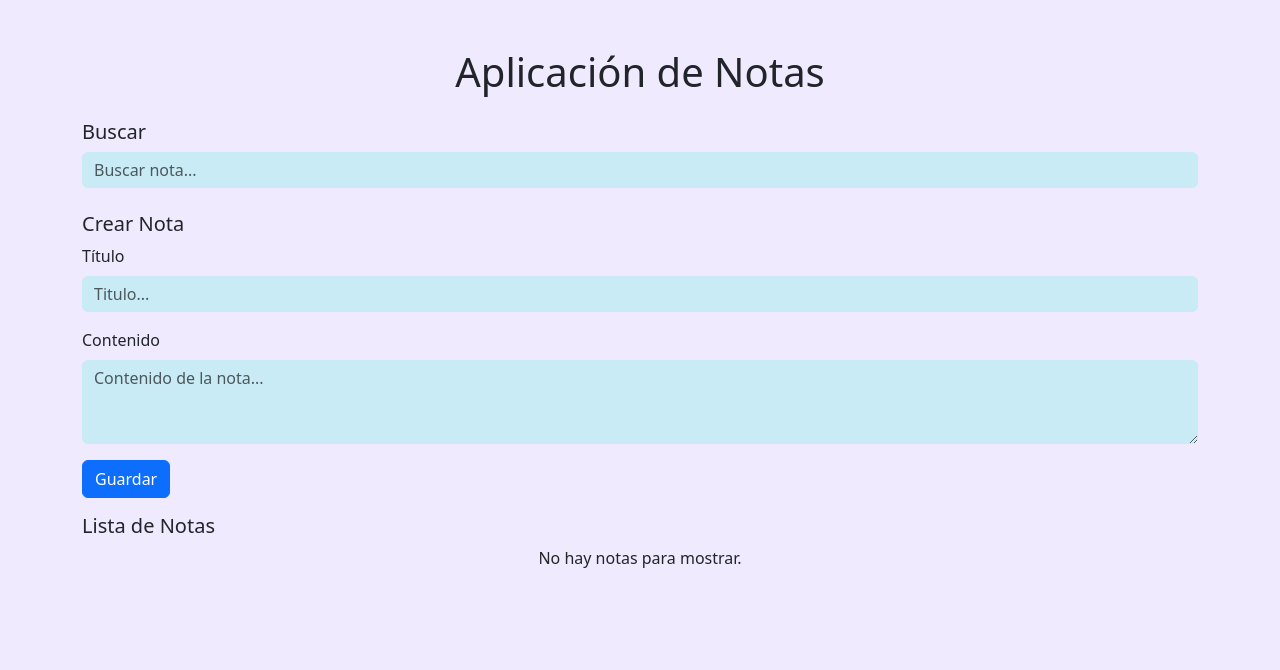
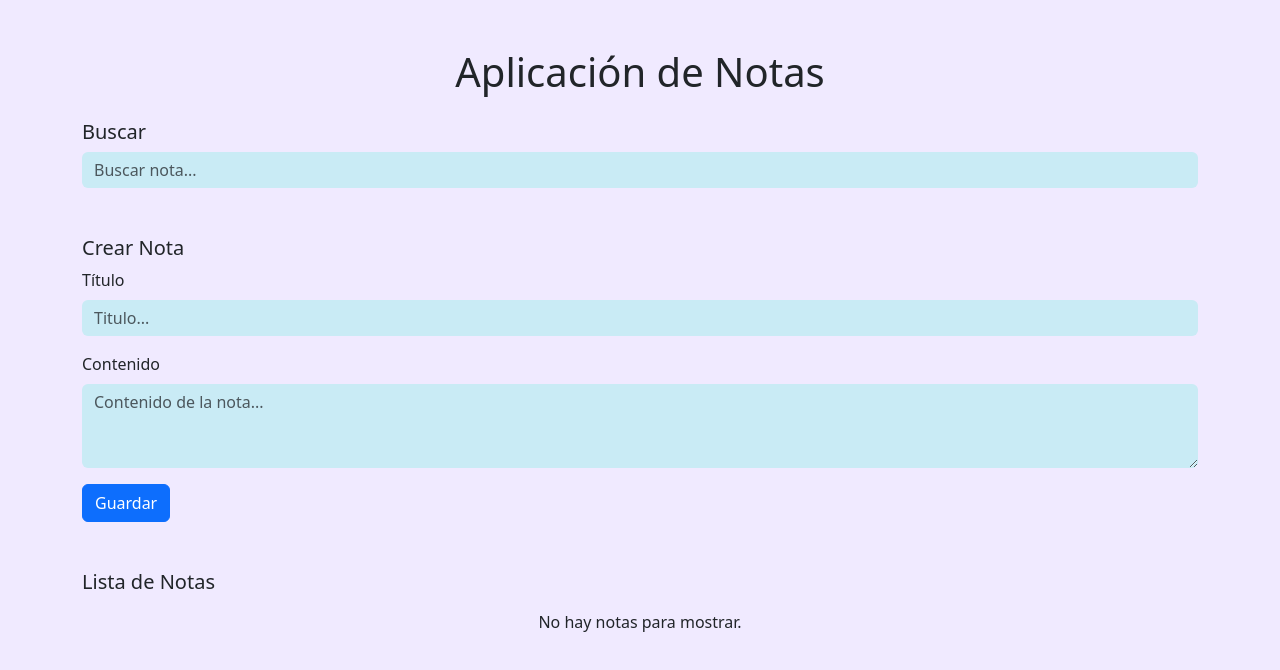
Before and after one commit to LanZ3R-75/Practica-React, a React (Create React App) app in the folder aplicacion-de-notas/: page / in a window 1280 px wide. Shown: the top 670 px of the page. Built offline with nearby package versions, Linux system fonts and the light colour scheme.

Commit message:
aaaaaaaaa

```diff
--- a/aplicacion-de-notas/src/App.js
+++ b/aplicacion-de-notas/src/App.js
@@ -60,7 +60,7 @@ function App() {
   return (
     <div className="container mt-5">
       <h1 className="text-center my-4">Aplicación de Notas</h1>
-      <div className="mb-4">
+      <div className="mb-5">
         <h5 htmlFor="noteTitle" className="form-label">Buscar</h5>
         <input
           type="text"
@@ -74,7 +74,7 @@ function App() {
 
       <NoteEditor onSave={handleSaveNote} onEdit={handleEditNote} editarNota={editarNota}/>
 
-      <h5 htmlFor="noteTitle" className="form-label">Lista de Notas</h5>
+      <h5 htmlFor="noteTitle" className="form-label mt-5 mb-3">Lista de Notas</h5>
 
       <Notelist notes={filteredNotes} onDelete={handleDeleteNote} onEdit={handleEditNote}/>
 
```
